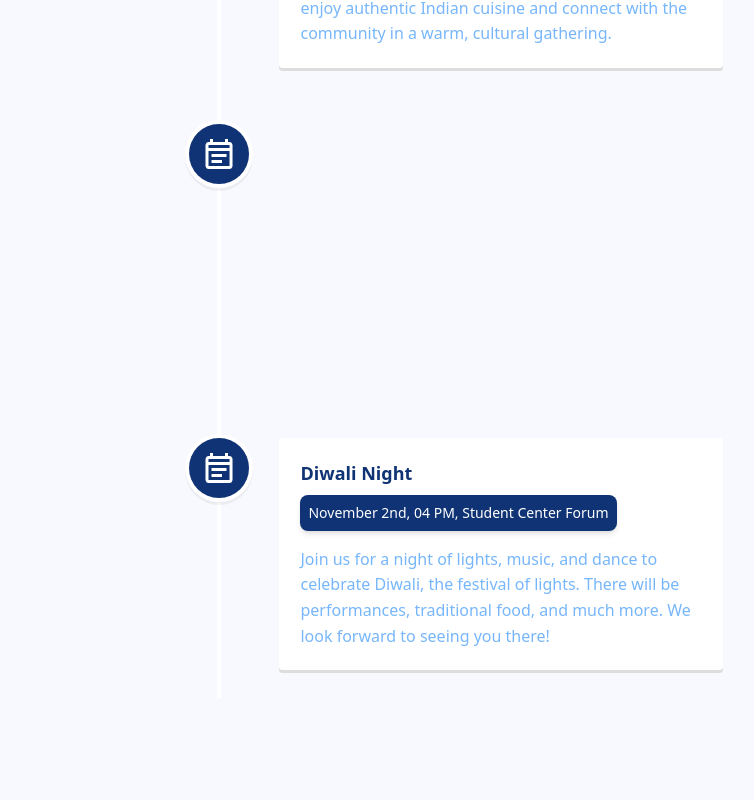
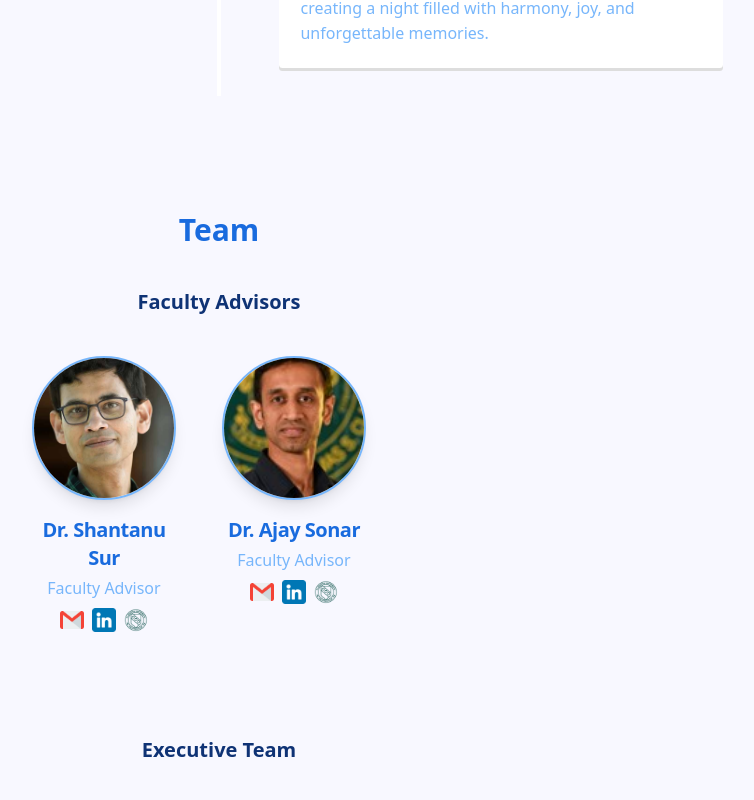
Before and after one commit to saikiran-13/fia-website, a React (Vite) app: page / in a window 1280 px wide. Shown: the part 2040-2840 px from the top of the page, without its empty margins (421-1175 px from the left). Built offline with nearby package versions, Linux system fonts and the light colour scheme.

Commit message:
updated the events section, for the diwali event

```diff
--- a/src/components/Content/Events/data.js
+++ b/src/components/Content/Events/data.js
@@ -2,31 +2,25 @@
 export const events = {
   Upcoming: [
     {
-      title: "Kayaking Adventure",
-      timeline: "August 31, 10 AM, Raquette River",
+      title: "Diwali Night",
+      timeline: "November 2nd, 04 PM, Student Center Forum ",
       description:
-        "Join us for an exciting kayaking adventure on the beautiful Raquette River. Experience the thrill of the water, connect with fellow members, and enjoy a day of fun and exploration.",
+        "Join us for a night of lights, music, and dance to celebrate Diwali, the festival of lights. There will be performances, traditional food, and much more. We look forward to seeing you there!",
     },
+    {
+      title: "Melody Nights",
+      timeline: "November 25th, 06 PM, Student Center Forum ",
+      description:
+        "an enchanting evening where we come together to celebrate the beauty of music. Join us as we sing and listen to a selection of wonderful melody songs, creating a night filled with harmony, joy, and unforgettable memories.",
+    },
+  ],
+  Past: [
     {
       title: "Fall Potluck",
       timeline: "September 7th, 04 PM, Student Center Forum ",
       description:
         "Join us for the Fall Semester Potluck, celebrating India’s diverse flavors with homemade dishes prepared by our members. It's the perfect chance to enjoy authentic Indian cuisine and connect with the community in a warm, cultural gathering.",
     },
-    {
-      title: "Melody Nights",
-      timeline: "October 5th, 06 PM, Student Center Forum ",
-      description:
-        "an enchanting evening where we come together to celebrate the beauty of music. Join us as we sing and listen to a selection of wonderful melody songs, creating a night filled with harmony, joy, and unforgettable memories.",
-    },
-    {
-      title: "Diwali Night",
-      timeline: "November 2nd, 04 PM, Student Center Forum ",
-      description:
-        "Join us for a night of lights, music, and dance to celebrate Diwali, the festival of lights. There will be performances, traditional food, and much more. We look forward to seeing you there!",
-    },
-  ],
-  Past: [
     {
       title: "Semester End Party",
       timeline: "May 4th, 05 PM, Cheel Barbens Room",
```
